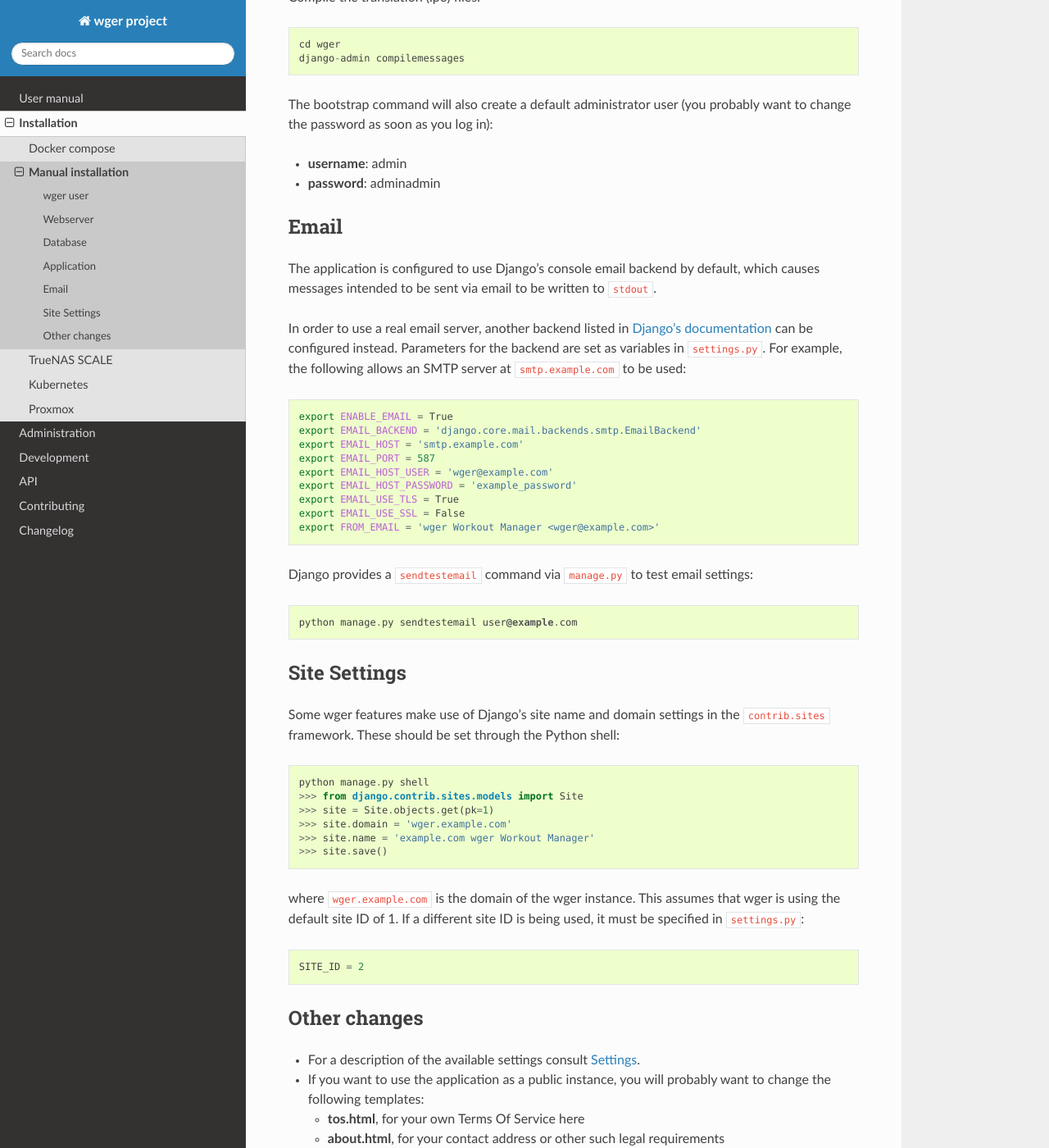
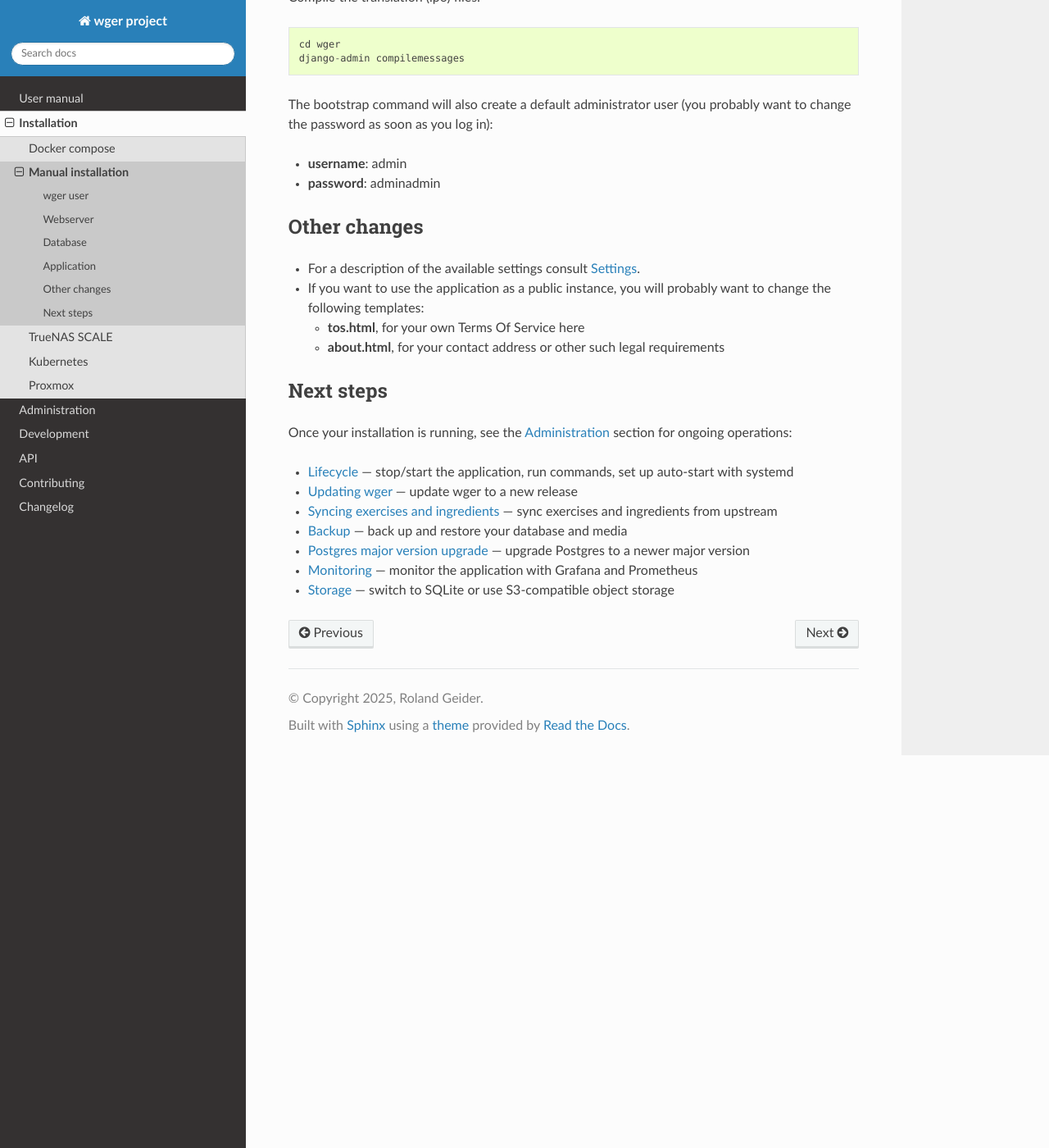
Before and after one commit to wger-project/docs, a Sphinx documentation site: the page built from docs/installation/from-source.rst, in a window 1280 px wide and 1400 px high, scrolled down 4513 px. Shown: the whole window at 82% size. Built offline with Sphinx 7.4.7 and the Read the Docs theme 3.1.0, drawn with Linux system fonts in a browser that asks for light colours; some of the changed text lies outside the part shown.

Commit message:
Move email config and docker image build sections to new pages

```diff
--- a/docs/installation/from-source.rst
+++ b/docs/installation/from-source.rst
@@ -234,51 +234,6 @@ want to change the password as soon as you log in):
 * **username**: admin
 * **password**: adminadmin
 
-.. _email:
-
-Email
------
-
-The application is configured to use Django's console email backend by default, which causes messages intended to be sent via email to be written to ``stdout``.
-
-In order to use a real email server, another backend listed in `Django's documentation`_ can be configured instead. Parameters for the backend are set as variables in ``settings.py``. For example, the following allows an SMTP server at ``smtp.example.com`` to be used:
-
-.. code-block:: bash
-
-   export ENABLE_EMAIL = True
-   export EMAIL_BACKEND = 'django.core.mail.backends.smtp.EmailBackend'
-   export EMAIL_HOST = 'smtp.example.com'
-   export EMAIL_PORT = 587
-   export EMAIL_HOST_USER = 'wger@example.com'
-   export EMAIL_HOST_PASSWORD = 'example_password'
-   export EMAIL_USE_TLS = True
-   export EMAIL_USE_SSL = False
-   export FROM_EMAIL = 'wger Workout Manager <wger@example.com>'
-
-Django provides a ``sendtestemail`` command via ``manage.py`` to test email settings::
-
-  python manage.py sendtestemail user@example.com
-
-.. _`Django's documentation`: https://docs.djangoproject.com/en/dev/topics/email/#email-backends
-
-.. _site-settings:
-
-Site Settings
--------------
-
-Some wger features make use of Django's site name and domain settings in the ``contrib.sites`` framework. These should be set through the Python shell::
-
-   python manage.py shell
-   >>> from django.contrib.sites.models import Site
-   >>> site = Site.objects.get(pk=1)
-   >>> site.domain = 'wger.example.com'
-   >>> site.name = 'example.com wger Workout Manager'
-   >>> site.save()
-
-where ``wger.example.com`` is the domain of the wger instance. This assumes that wger is using the default site ID of 1. If a different site ID is being used, it must be specified in ``settings.py``::
-
-  SITE_ID = 2
-
 .. _other-changes:
 
 Other changes
@@ -292,7 +247,16 @@ Other changes
   * **tos.html**, for your own Terms Of Service here
   * **about.html**, for your contact address or other such legal requirements
 
-* For ongoing operations once the instance is running, see the
-  :ref:`administration` section — in particular :doc:`/administration/updating`
-  for keeping wger up to date and :doc:`/administration/sync-data` for syncing
-  exercises and ingredients.
+Next steps
+----------
+
+Once your installation is running, see the :ref:`administration` section for
+ongoing operations:
+
+* :doc:`/administration/lifecycle` — stop/start the application, run commands, set up auto-start with systemd
+* :doc:`/administration/updating` — update wger to a new release
+* :doc:`/administration/sync-data` — sync exercises and ingredients from upstream
+* :doc:`/administration/backup` — back up and restore your database and media
+* :doc:`/administration/postgres` — upgrade Postgres to a newer major version
+* :doc:`/administration/monitoring` — monitor the application with Grafana and Prometheus
+* :doc:`/administration/storage` — switch to SQLite or use S3-compatible object storage
```
Also changed, not shown: docs/administration/settings.rst (+56 -0 lines), docs/development/docker.rst (+13 -0 lines), docs/installation/docker.rst (+0 -18 lines).
